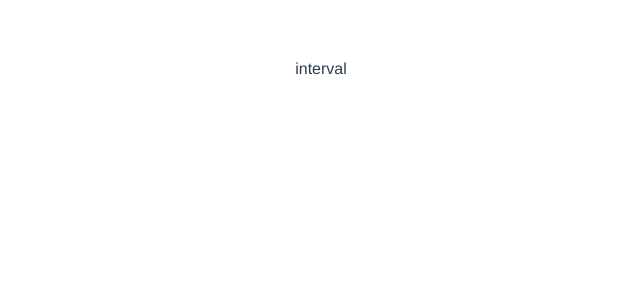
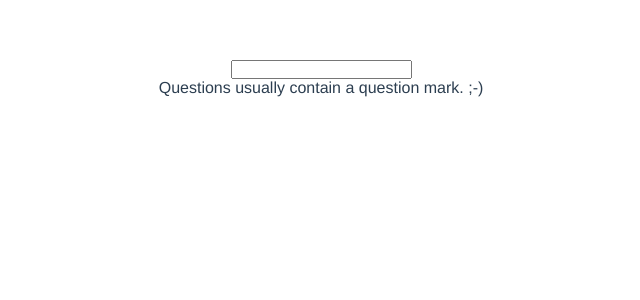
Before and after one commit to kyoungjin2310/vue3_test, a Vue app: page / in a window 1280 px wide. Shown: the top 300 px of the page, without its empty margins (319-959 px from the left). Built offline with nearby package versions, Linux system fonts and the light colour scheme; a web font is replaced by a local one.

Commit message:
feat: [watch] watch fetch 사용

```diff
--- a/src/App.vue
+++ b/src/App.vue
@@ -1,16 +1,16 @@
 <template>
   <div>
-    <example-lifecycle-on-unmounted-hooks />
+    <example-watch />
   </div>
 </template>
 
 <script>
-import ExampleLifecycleOnUnmountedHooks from "@/components/ExampleLifecycleOnUnmountedHooks.vue";
+import ExampleWatch from "@/components/ExampleWatch.vue";
 import "./assets/scss/style.scss";
 export default {
   name: "App",
   components: {
-    ExampleLifecycleOnUnmountedHooks,
+    ExampleWatch,
   },
 };
 </script>
--- /dev/null
+++ b/src/components/ExampleWatch.vue
@@ -0,0 +1,35 @@
+<template>
+  <!-- watch fetch -->
+  <div>
+    <p>
+      <input v-model="testQ" />
+    </p>
+    <p>{{ answer }}</p>
+  </div>
+</template>
+
+<script setup>
+import { ref, watch } from "vue";
+
+const testQ = ref("");
+const answer = ref("Questions usually contain a question mark. ;-)");
+
+// eslint-disable-next-line
+watch(testQ, async (newQuestion, oldQuestion) => {
+  if (newQuestion.indexOf("?") > -1) {
+    answer.value = "Thinking...";
+    try {
+      const res = await fetch("https://yesno.wtf/api").then((res) => {
+        console.log(res);
+        return res.json();
+      });
+      answer.value = await res.answer;
+      console.log(answer.value);
+    } catch (error) {
+      answer.value = "Error! Could not reach the API. " + error;
+    }
+  }
+});
+</script>
+
+<style></style>
```
